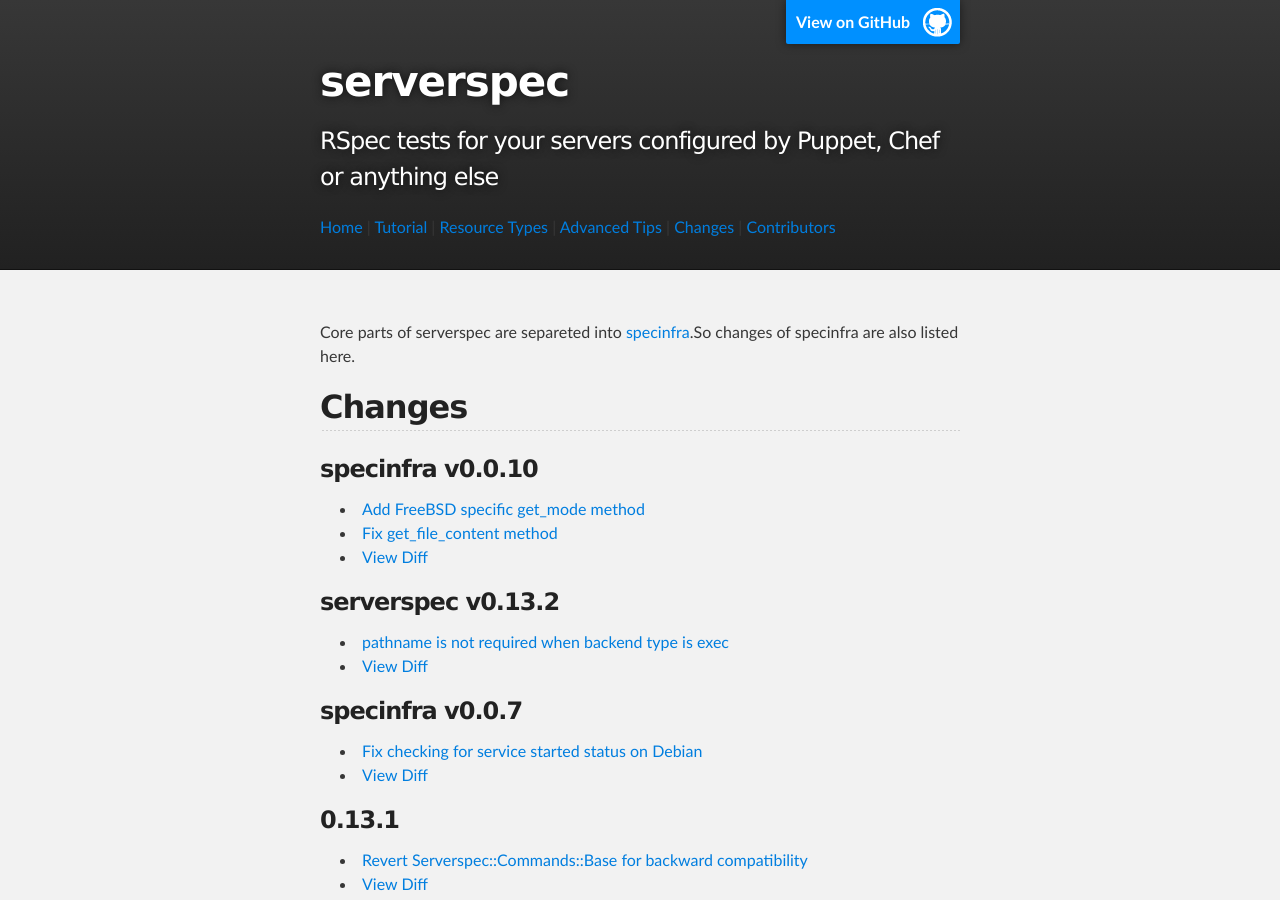
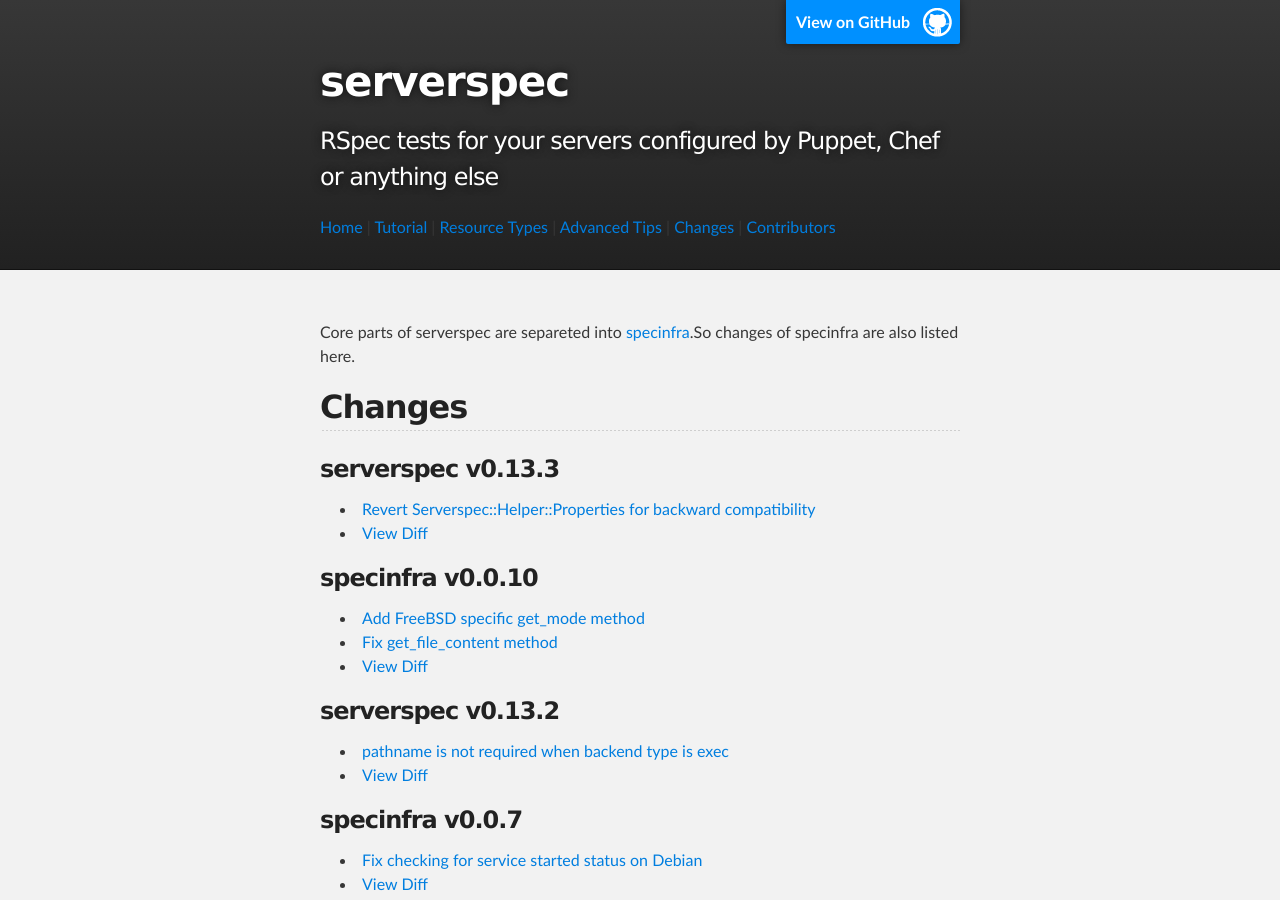
Before and after one commit to serverspec/serverspec.github.io, a Jekyll site: the page built from changes.md, in a window 1280 px wide and 900 px high. Built offline with Jekyll 4.4.1, drawn with Linux system fonts in a browser that asks for light colours; Markdown is read by kramdown in place of the engine named in the settings.

Commit message:
Add changes of v0.13.3

```diff
--- a/changes.md
+++ b/changes.md
@@ -6,6 +6,11 @@ title: Changes
 Core parts of serverspec are separeted into [specinfra](https://github.com/serverspec/specinfra).So changes of specinfra are also listed here.
 
 ## Changes
+
+### serverspec v0.13.3
+
+ * [Revert Serverspec::Helper::Properties for backward compatibility](https://github.com/serverspec/serverspec/pull/308)
+ * [View Diff](https://github.com/serverspec/serverspec/compare/v0.13.2...v0.13.3)
 
 ### specinfra v0.0.10
 
```
